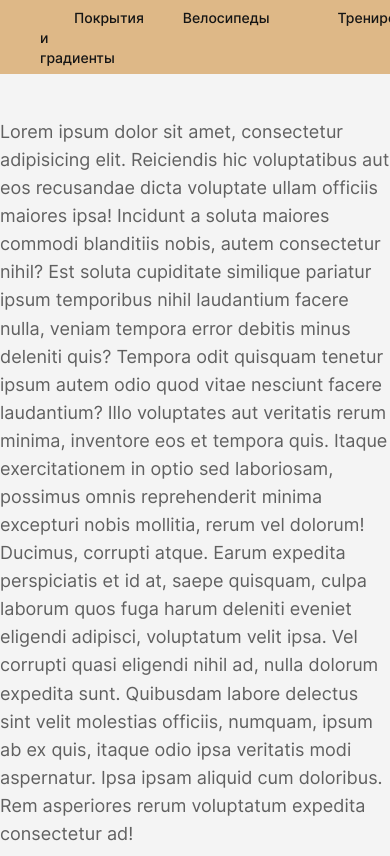
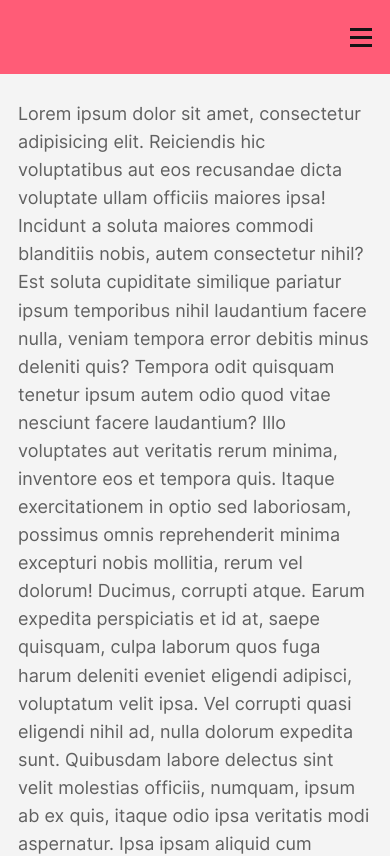
Before and after one commit to Anastasiia-Kostina/Competition-bikes, a plain HTML site: page index.html in a window 390 px wide. Shown: the top 856 px of the page. Drawn offline with nearby package versions, Linux system fonts and the light colour scheme; files whose address does not match are found by name.

Commit message:
Functioning header, no mode bar

```diff
--- a/scripts/script.js
+++ b/scripts/script.js
@@ -0,0 +1,8 @@
+$(document).ready(function() {
+  $('.header__burger').click(function(event) {
+    $('.header__burger,.header__burger-middle,.header__menu').toggleClass('active');
+    $('.page').toggleClass('lock'); //I block page scroll while the menu is open step 15 css
+  });
+});
+//toggle -- You click and class 'active' is added,
+//you click again and the class is deleted
--- a/style.css
+++ b/style.css
@@ -14,9 +14,9 @@
   background-color: #F4F4F4;
 }
 
-.wrapper {
+/*.wrapper {
 
-}
+}*/
 
 /*header https://www.youtube.com/watch?v=chJQofBSx94*/
 .header {
@@ -32,10 +32,11 @@
   position: absolute;
   top: 0;
   left: 0;
+  z-index: 2; /*add after adding header__menu properties*/
   width: 100%;
   height: 100%;
-  background-color:	burlywood;
-} /*2*/
+  background-color:	#ff5c77;
+} /*2*/ /*плашка the menu head block*/
 
 
 .container {
@@ -52,7 +53,7 @@
   position: relative; /*To get the content above the header:before*/
   top: 0;
   left: 0;
-  z-index: 2;
+  /*z-index: 2;*/ /*no need after step 9*/
   height: 74px;
 } /*3, 4*/
 
@@ -60,17 +61,57 @@
   display: none;
 } /*8*/
 
-.header__burger-middle {
-  display: none;
-} /*9*/
+/*.header__burger-middle {
+
+} NO! display: none;*/
 
 .header__menu {
+  margin: 0 120px 0 auto; /*I added b/c of our layout*/
 }
 
+.header__list {
+  display: flex;
+  justify-content: space-between;
+  position: relative; /*add step 10.1 b/c we need to see the list 768*/
+  z-index: 2; /*add step 10.2 b/c we need to see the list 768*/
+  margin: 0;
+  padding: 0;
+  min-width: 399px;
+  box-sizing: border-box;
+  list-style: none;
+} /*5*/
+
+.header__link {
+  margin-right: 34px;
+  font-family: 'Inter';
+  font-style: normal;
+  font-weight: 500;
+  font-size: 14px;
+  line-height: 1.29;
+  text-align: right;
+  color: #151515;
+  text-decoration: none;
+} /*6*/
+
+.header__link:nth-last-of-type(1) {
+  margin-right: 0;
+}
+
+/*----------------start header media 767-------------------*/
 @media (max-width: 767px) {
+  .page.lock {
+    overflow: hidden;
+  }/*15 body/page lock*/
+
+  .header__body {
+    justify-content: end;
+  }
+
   .header__burger {
     display: block; /*for the lines*/
     position: relative;
+    z-index: 3; /*add after step 9 when correcting the z-indexes*/
+    margin: 0 18px 0 0; /*I add it b/c we have it in the layout*/
     width: 22px;
     height: 19px;
   }
@@ -83,6 +124,7 @@
     width: 100%;
     height: 3px;
     background-color: #151515;
+    transition: all 0.4s ease 0s; /*for burger-cross animation*/
   }
 
   .header__burger:before,
@@ -93,6 +135,7 @@
     width: 100%;
     height: 3px;
     background-color: #151515;
+    transition: all 0.4s ease 0s; /*for burger-cross animation*/
   } /*the common styles*/ /* I must not put
   .header__burger-middle-line here*/
 
@@ -104,24 +147,56 @@
     bottom: 0;
   }
 
+  .header__burger-middle.active {
+    transform: scale(0); /*hides the middle line*/
+  } /*12.3 Making a cross out of the burger*/
+
+  .header__burger.active:before {
+    transform: rotate(45deg);
+    top: 8px;
+  } /*12.1 Making a cross out of the burger*/
+
+  .header__burger.active:after {
+    transform: rotate(-45deg);
+    bottom: 8px;
+  } /*12.2 Making a cross out of the burger*/
+
+  .header__menu {
+    position: fixed;
+    top: -131%; /*13.1 so it's hidden; used top: 0; before to see*/
+    left: 0;
+    margin: 0; /*so 120px from 768 doesn't disturb*/
+    padding: 144px 0 0; /*11 our layout*/
+    width: 100%;
+    height: 100%;
+    background-color: #ff8fa2;
+    overflow: auto; /*16 so that when the view is horizontal,
+    we can access the menu points easily and scroll the menu*/
+    transition: all 0.4s ease 0s; /*for menu animation*/
+  }/*9*/ /*not the same as list*/
+
+  .header__menu.active {
+    top: 0; /*13.2 so it's seen when we click the burger*/
+  }
+
+  .header__list {
+    flex-direction: column; /*block doesn't fit as it's harder to center it*/
+    align-items: center;
+    margin: 0 55px 318px 55px;/*17 if we don't have 318px and have only
+    min-height: 118px, we don't get the scroll from header__menu overflow: auto;*/
+    min-width: calc(100% - 110px); /*as at 768 399px*/
+    min-height: 118px;
+  }
+
+  .header__link {
+    margin: 0 0 32px 0;
+    font-size: 18px;
+    line-height: 1;
+    text-align: center;
+  }
+
 } /*7*/
-
-.header__list {
-  display: flex;
-  list-style: none;
-} /*5*/
-
-.header__link {
-  margin: 0 34px 0;
-  font-family: 'Inter';
-  font-style: normal;
-  font-weight: 500;
-  font-size: 14px;
-  line-height: 1.29;
-  text-align: right;
-  color: #151515;
-  text-decoration: none;
-} /*6*/
+/*----------------end header media 767-------------------*/
 
 .text-lorem {
   margin: 0 auto;
@@ -139,3 +214,12 @@
   color: #222222;
   opacity: 0.7;
 }
+
+/*----------------start header media 767-------------------*/
+@media (max-width: 767px) {
+  .text-lorem__paragraph {
+    margin: 0 18px;
+  } /*14 then 'body (I have 'page') lock' in js lock the scroll
+  while scrolling the menu */
+}
+/*----------------end header media 767-------------------*/
```
Also changed, not shown: index.html (+0 -1 lines).
